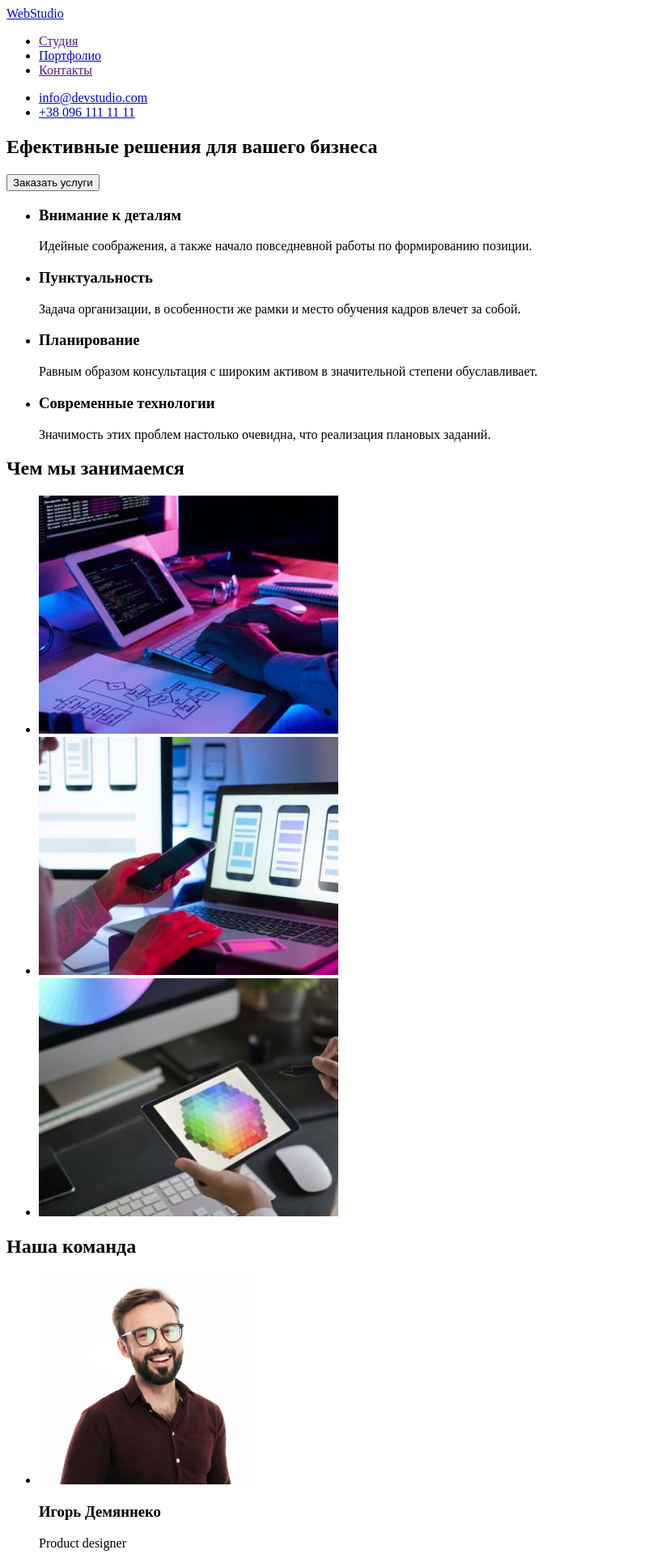
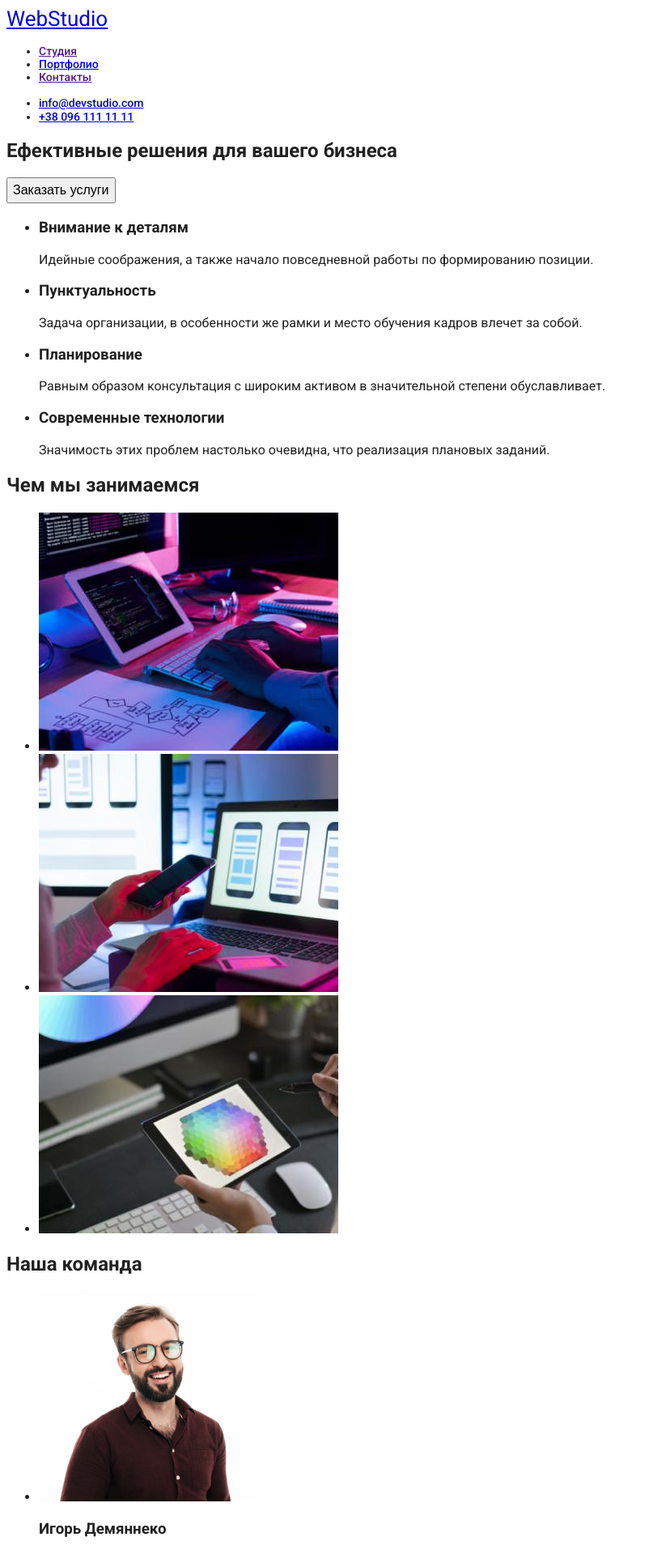
Before and after one commit to orestmahera94/goit-markup-hw-02, a Jekyll site: the page index.html, which Jekyll copies as it is, in a window 1280 px wide. Shown: the top 1919 px of the page at 81% size, without its empty margins (0-802 px from the left). Built offline with Jekyll 4.4.1, drawn with Linux system fonts in a browser that asks for light colours.

Commit message:
commit on main

```diff
--- a/index.html
+++ b/index.html
@@ -8,7 +8,7 @@
       href="https://fonts.googleapis.com/css2?family=Raleway:wght@700&family=Roboto:wght@400;500;700;900&display=swap"
       rel="stylesheet"
     />
-    <link rel="stylesheet" href="./styles.css" type="text/css" />
+    <link rel="stylesheet" href="./styles/styles.css" type="text/css" />
   </head>
 
   <body>
--- a/portfolio.html
+++ b/portfolio.html
@@ -8,7 +8,7 @@
       href="https://fonts.googleapis.com/css2?family=Raleway:wght@700&family=Roboto:wght@400;500;700;900&display=swap"
       rel="stylesheet"
     />
-    <link rel="stylesheet" href="./styles.css" type="text/css" />
+    <link rel="stylesheet" href="./styles/styles.css" type="text/css" />
     <title>Document</title>
   </head>
   <body>
```
